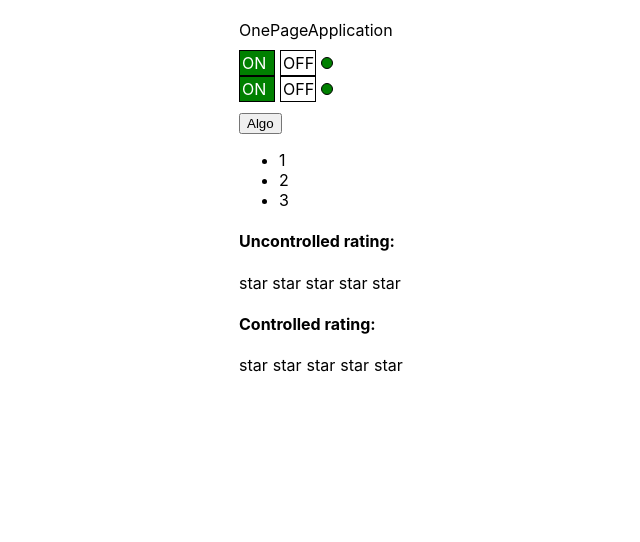
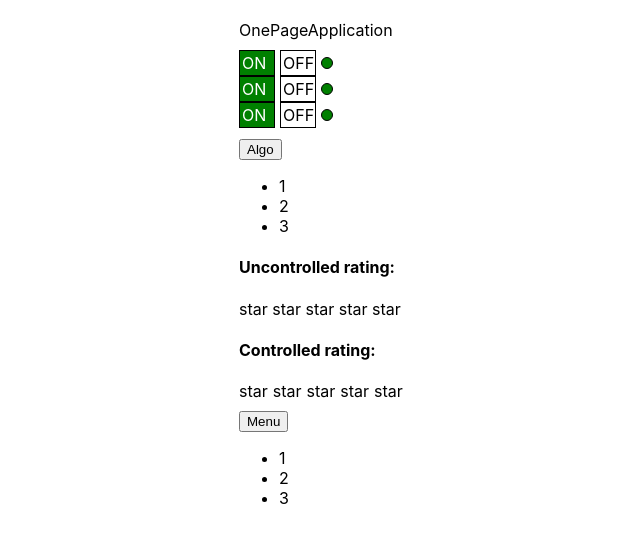
Before and after one commit to UncleStifler/01_REACT_kabzdaKakProsto, a React (Create React App) app: page / in a window 1280 px wide. Shown: the top 542 px of the page, without its empty margins (126-766 px from the left). Built offline with nearby package versions, Linux system fonts and the light colour scheme; the HTML template or start-up script is replaced by a standard one.

Commit message:
OnOff controlled and uncontrolled, destructuring test

```diff
--- a/src/App.tsx
+++ b/src/App.tsx
@@ -1,28 +1,42 @@
 import React, {useState} from 'react';
 import './App.css';
 import {Title} from "./Components/Title";
-import OnOff from "./Components/OnOff";
+import OnOff from "./Components/OnOff/OnOff";
 import {UncontrolledAccordion} from "./Components/SelfControlledAccordion/UncontrolledAccordion";
 import {UncontrolledRating} from "./Components/UncontrolledRating/UncontrolledRating";
 import {Rating, RatingValueType} from "./Components/Rating/Rating";
+import {Accordion} from "./Components/Accordion/Accordion";
+import ControlledOnOff from "./Components/OnOff/ControlledOnOff";
 
 
 function App() {
 
     const [ratingValue, setRatingValue] = useState<RatingValueType>(0)
+    const [accordionCollapsed, setAccordionCollapsed] = useState<boolean>(false)
+    const [on, setOn] = useState(true)
 
     return (
         <div className="App">
             <Title title={'OnePageApplication'}/>
-            <div style={{marginTop : "10px"}}>
+            <div style={{marginTop: "10px"}}>
                 <OnOff/>
                 <OnOff/>
+            </div>
+            <div>
+                <ControlledOnOff
+                on={on}
+                setOn={setOn}/>
             </div>
 
             <UncontrolledAccordion
                 titleAccordion={'Algo'}/>
             <UncontrolledRating/>
             <Rating value={ratingValue} onClick={setRatingValue}/>
+            <Accordion
+                titleAccordion={"Menu"}
+                accordionCollapsed={accordionCollapsed}
+                setAccordionCollapsed={setAccordionCollapsed}
+            />
         </div>
     );
 }
--- a/src/Components/Accordion/Accordion.tsx
+++ b/src/Components/Accordion/Accordion.tsx
@@ -4,15 +4,18 @@ import AccordionBody from "./AccordionBody";
 
 type AccordionType = {
     titleAccordion: string
-    collapsed: boolean
+    accordionCollapsed: boolean
+    setAccordionCollapsed: (accordionCollapsed: boolean) => void
 }
 
 
 export const Accordion = (props: AccordionType) => {
-        return <>
-            <AccordionTitle
-                titleAccordion={props.titleAccordion}/>
-            { !props.collapsed && <AccordionBody/>}
-        </>
+    return <>
+        <AccordionTitle
+            accordionCollapsed={props.accordionCollapsed}
+            setAccordionCollapsed={props.setAccordionCollapsed}
+            titleAccordion={props.titleAccordion}/>
+        {!props.accordionCollapsed && <AccordionBody/>}
+    </>
 
 }
--- a/src/Components/Accordion/AccordionTitle.tsx
+++ b/src/Components/Accordion/AccordionTitle.tsx
@@ -2,11 +2,23 @@ import React from 'react';
 
 type AccordionTitleType = {
     titleAccordion: string
+    accordionCollapsed: boolean
+    setAccordionCollapsed: (accordionCollapsed: boolean) => void
 }
 
+
 const AccordionTitle = (props: AccordionTitleType) => {
+
+    const collapseHandler = () => {
+        props.setAccordionCollapsed(!props.accordionCollapsed)
+    }
+
     return (
-        <h3>{props.titleAccordion}</h3>
+        <button
+            style={{marginTop: "10px"}}
+            onClick={collapseHandler}>
+            {props.titleAccordion}
+        </button>
     );
 };
 
--- /dev/null
+++ b/src/Components/OnOff/ControlledOnOff.tsx
@@ -0,0 +1,54 @@
+import React, {useState} from 'react';
+
+type ControlledOnOffType = {
+    on: boolean
+    setOn: (on:boolean) => void
+}
+
+
+const ControlledOnOff = (props: ControlledOnOffType) => {
+
+    const {on , setOn} = props
+
+    const onStyle = {
+        width: "30px",
+        height: "20px",
+        border: "1px solid black",
+        display: "inline-block",
+        padding: "2px",
+        backgroundColor: on ? "green" : "white",
+        color: on ? "white" : "black"
+    }
+    const offStyle = {
+        width: "30px",
+        height: "20px",
+        border: "1px solid black",
+        display: "inline-block",
+        marginLeft: "5px",
+        padding: "2px",
+        backgroundColor: on ? "white" : "red",
+        color: on ? "black" : "white"
+    }
+    const indicatorStyle = {
+        width: "10px",
+        height: "10px",
+        borderRadius: "15px",
+        border: "1px solid black",
+        display: "inline-block",
+        marginLeft: "5px",
+        backgroundColor: on ? "green" : "red",
+    }
+
+
+    const clickForChange = () => setOn(!on)
+
+    return (
+        <div>
+            <div style={onStyle} onClick={clickForChange}>ON</div>
+            <div style={offStyle} onClick={clickForChange}>OFF</div>
+            <div style={indicatorStyle}/>
+        </div>
+    );
+};
+
+export default ControlledOnOff;
--- a/src/Components/Rating/Rating.tsx
+++ b/src/Components/Rating/Rating.tsx
@@ -13,11 +13,11 @@ export const Rating = (props: RatingPropsType) => {
     return (
         <div>
             <h4>Controlled rating:</h4>
-            <Star selected={props.value > 1} onClick={props.onClick} value={1}/>
-            <Star selected={props.value > 2} onClick={props.onClick} value={2}/>
-            <Star selected={props.value > 3} onClick={props.onClick} value={3}/>
-            <Star selected={props.value > 4} onClick={props.onClick} value={4}/>
-            <Star selected={props.value > 5} onClick={props.onClick} value={5}/>
+            <Star selected={props.value > 0} onClick={props.onClick} value={1}/>
+            <Star selected={props.value > 1} onClick={props.onClick} value={2}/>
+            <Star selected={props.value > 2} onClick={props.onClick} value={3}/>
+            <Star selected={props.value > 3} onClick={props.onClick} value={4}/>
+            <Star selected={props.value > 4} onClick={props.onClick} value={5}/>
         </div>
     )
 }
--- a/src/Components/UncontrolledRating/UncontrolledRating.tsx
+++ b/src/Components/UncontrolledRating/UncontrolledRating.tsx
@@ -8,18 +8,14 @@ export const UncontrolledRating = () => {
 
     const [value, setValue] = useState(0)
 
-    // const changeStar = () => {
-    //     setStar()
-    // }
-
     return (
         <div>
             <h4>Uncontrolled rating:</h4>
-            <UncontrolledStar selected={value > 0} setValue={setValue} value={1}/>
-            <UncontrolledStar selected={value > 1} setValue={setValue} value={2}/>
-            <UncontrolledStar selected={value > 2} setValue={setValue} value={3}/>
-            <UncontrolledStar selected={value > 3} setValue={setValue} value={4}/>
-            <UncontrolledStar selected={value > 4} setValue={setValue} value={5}/>
+            <UncontrolledStar selected={value > 0} setValue={() => setValue (1)} />
+            <UncontrolledStar selected={value > 1} setValue={() => setValue (2)} />
+            <UncontrolledStar selected={value > 2} setValue={() => setValue (3)} />
+            <UncontrolledStar selected={value > 3} setValue={() => setValue (4)} />
+            <UncontrolledStar selected={value > 4} setValue={() => setValue (5)}/>
         </div>
     )
 }
--- a/src/Components/UncontrolledRating/UncontrolledStar.tsx
+++ b/src/Components/UncontrolledRating/UncontrolledStar.tsx
@@ -2,14 +2,13 @@ import React from 'react';
 
 type StarPropsType = {
     selected: boolean
-    value: 0 | 1 | 2 | 3 | 4 | 5
-    setValue: (value: 0 | 1 | 2 | 3 | 4 | 5) => void
+    setValue: () => void
 }
 
 
 const UncontrolledStar = (props: StarPropsType) => {
     return (
-        <span onClick={ () => props.setValue(props.value)}>
+        <span onClick={ () => props.setValue()}>
         {props.selected ? <b>star </b> : "star "}
         </span>
     )
```
Also changed, not shown: src/Components/OnOff/OnOff.tsx (renamed from src/Components/OnOff.tsx).
